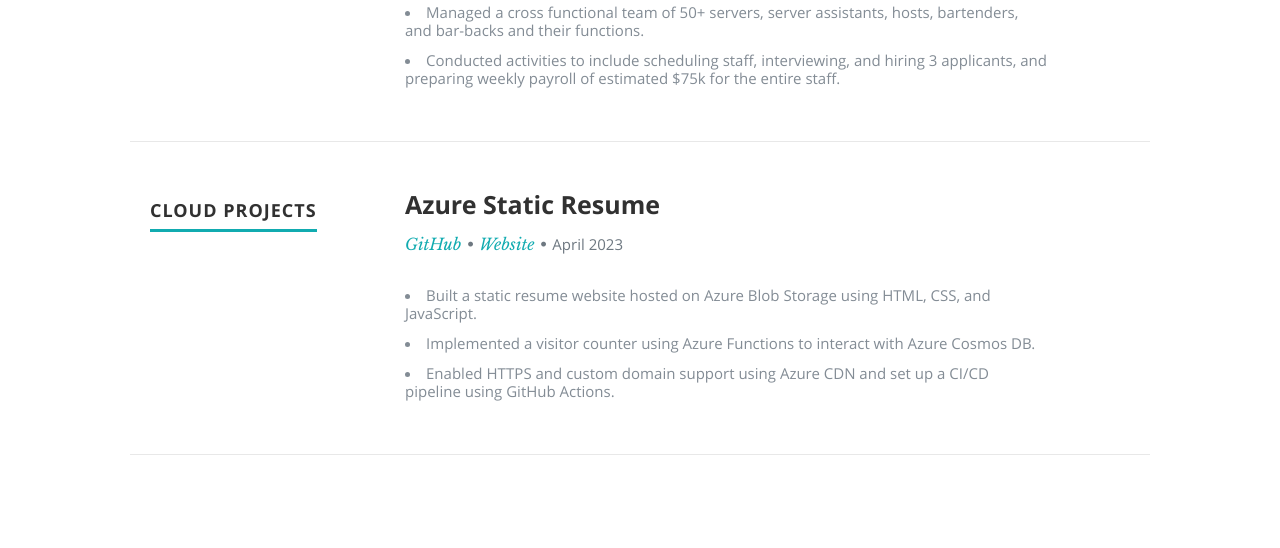
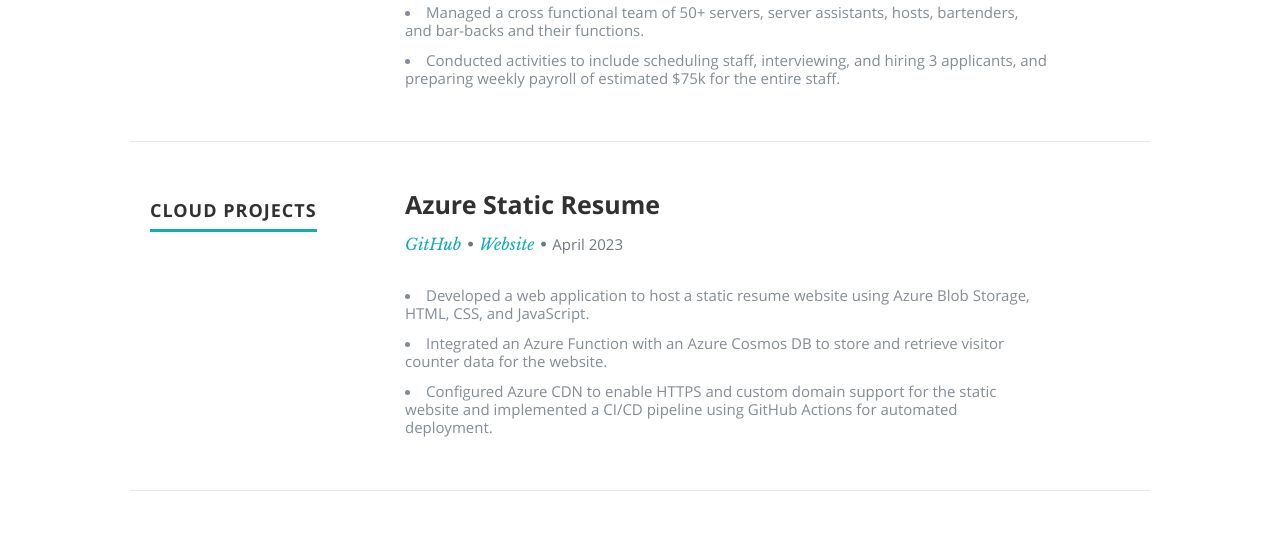
Before and after one commit to stepham10/azure-resume, a plain HTML site: page frontend/index.html in a window 1280 px wide. Shown: the part 2022-2570 px from the top of the page. Drawn offline with nearby package versions, Linux system fonts and the light colour scheme; no server answers.

Commit message:
html update

```diff
--- a/frontend/index.html
+++ b/frontend/index.html
@@ -227,9 +227,9 @@
                   <p class="info"><a href="https://github.com/stepham10/azure-resume">GitHub</a><span>&bull;</span><a href="https://www.stephenpham.me/">Website</a><span>&bull;</span><em class="date">April 2023</em></p>
 
                   <p>
-                     <li>Built a static resume website hosted on Azure Blob Storage using HTML, CSS, and JavaScript.</li>
-                     <li>Implemented a visitor counter using Azure Functions to interact with Azure Cosmos DB.</li>
-                     <li>Enabled HTTPS and custom domain support using Azure CDN and set up a CI/CD pipeline using GitHub Actions.</li>
+                     <li>Developed a web application to host a static resume website using Azure Blob Storage, HTML, CSS, and JavaScript.</li>
+                     <li>Integrated an Azure Function with an Azure Cosmos DB to store and retrieve visitor counter data for the website.</li>
+                     <li>Configured Azure CDN to enable HTTPS and custom domain support for the static website and implemented a CI/CD pipeline using GitHub Actions for automated deployment.</li>
                   </p>
 
                </div>
```
